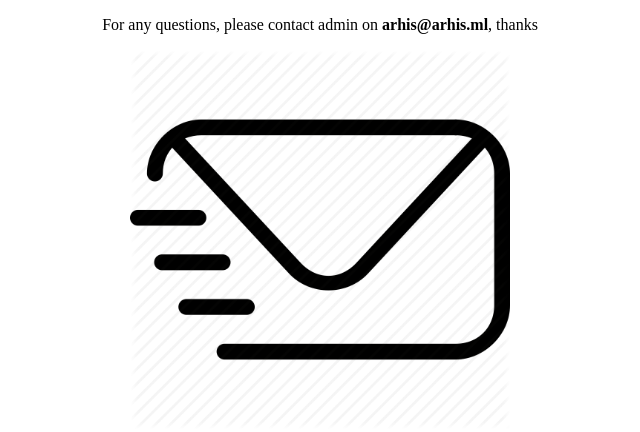
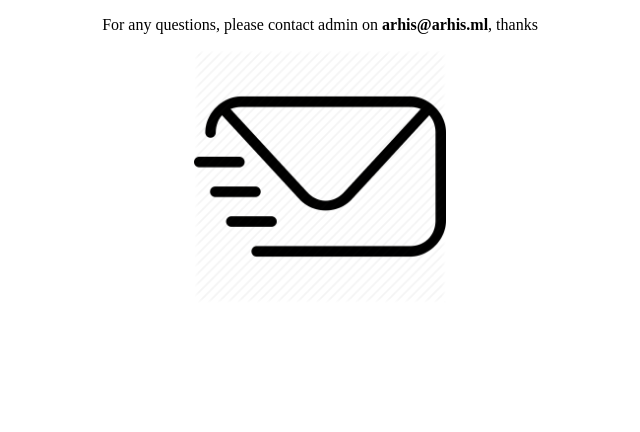
Before and after one commit to Arhis-Onlight/arhis.ml, a plain HTML site: page index.html in a window 1280 px wide. Shown: the whole page, without its empty margins (320-960 px from the left). Drawn offline with Linux system fonts and the light colour scheme.

Commit message:
Update index.html

```diff
--- a/index.html
+++ b/index.html
@@ -5,6 +5,6 @@
 </head>
 <body>
   <p align="center">For any questions, please contact admin on <strong>arhis@arhis.ml</strong>, thanks</p>
-  <img src="images/write.png" style="max-width: 30%; display: block; margin-left: auto; margin-right:auto;"></img>
+  <img src="images/write.png" style="max-width: 20%; display: block; margin-left: auto; margin-right:auto;"></img>
 </body>
 </html>
```
